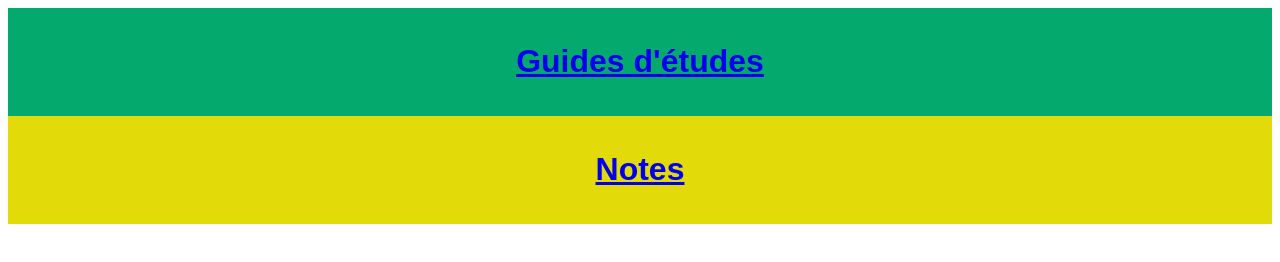
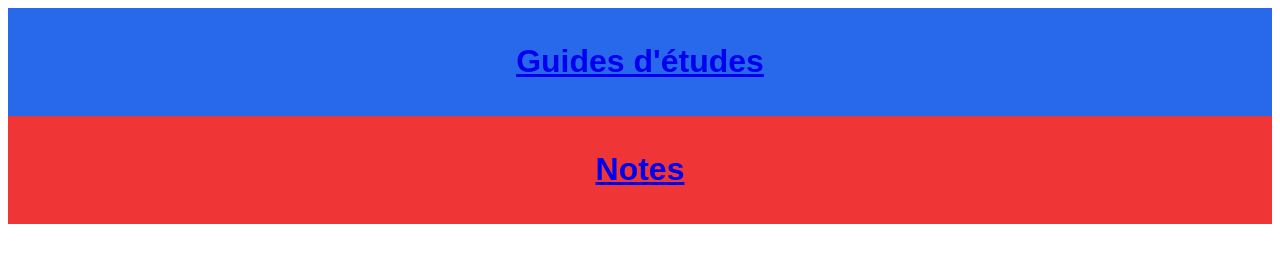
Before and after one commit to vmailhot/vmailhot.github.io, a plain HTML site: page index.html in a window 1280 px wide. Drawn offline with Linux system fonts and the light colour scheme.

Commit message:
change color

```diff
--- a/index.html
+++ b/index.html
@@ -10,7 +10,7 @@
             display: block;
             width: 100%;
             border: none;
-            background-color: #04AA6D;
+            background-color: #2869ec;
             padding: 14px 28px;
             font-size: 16px;
             cursor: pointer;
@@ -20,7 +20,7 @@
             display: block;
             width: 100%;
             border: none;
-            background-color: #e2db09;
+            background-color: #ef3535;
             padding: 14px 28px;
             font-size: 16px;
             cursor: pointer;
```
